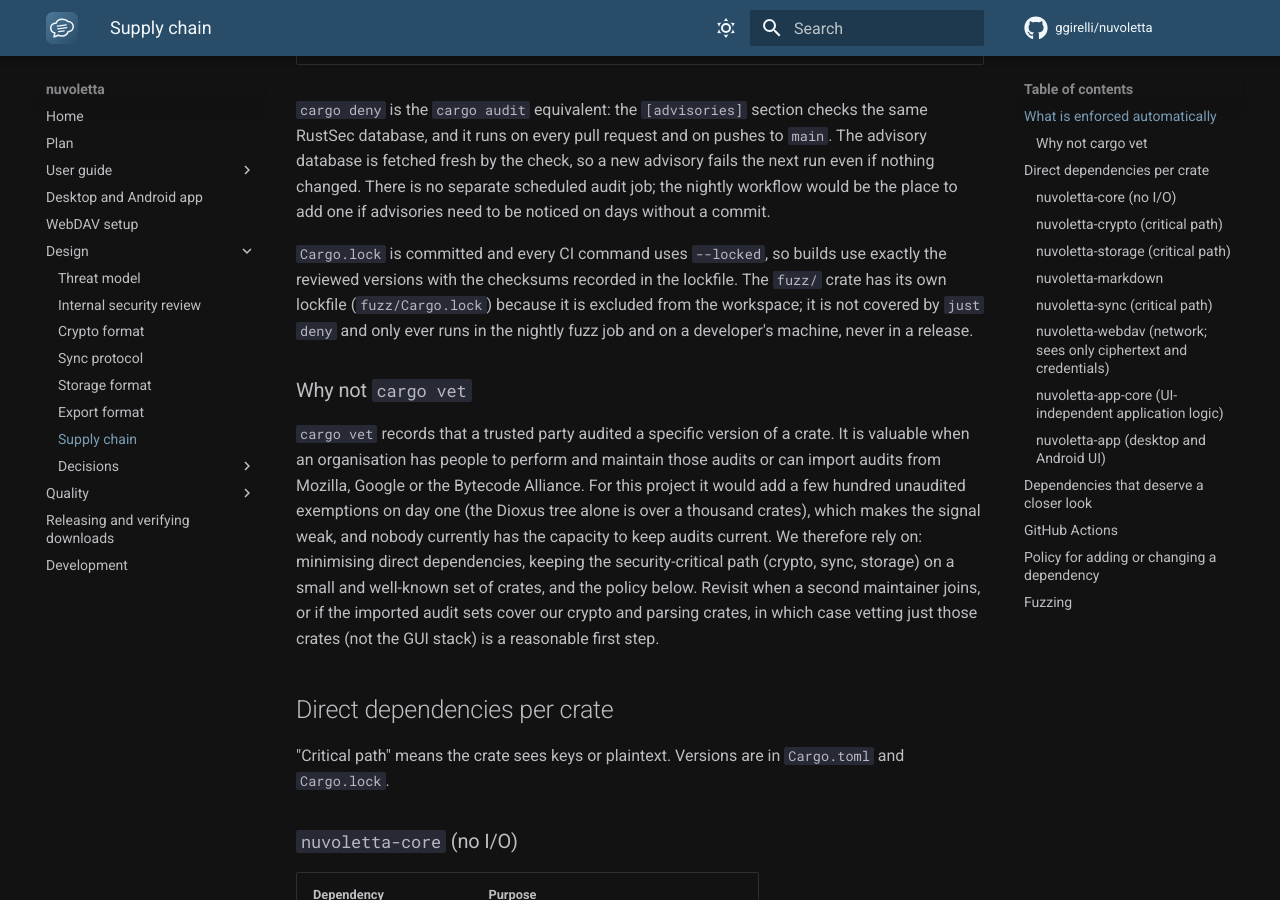
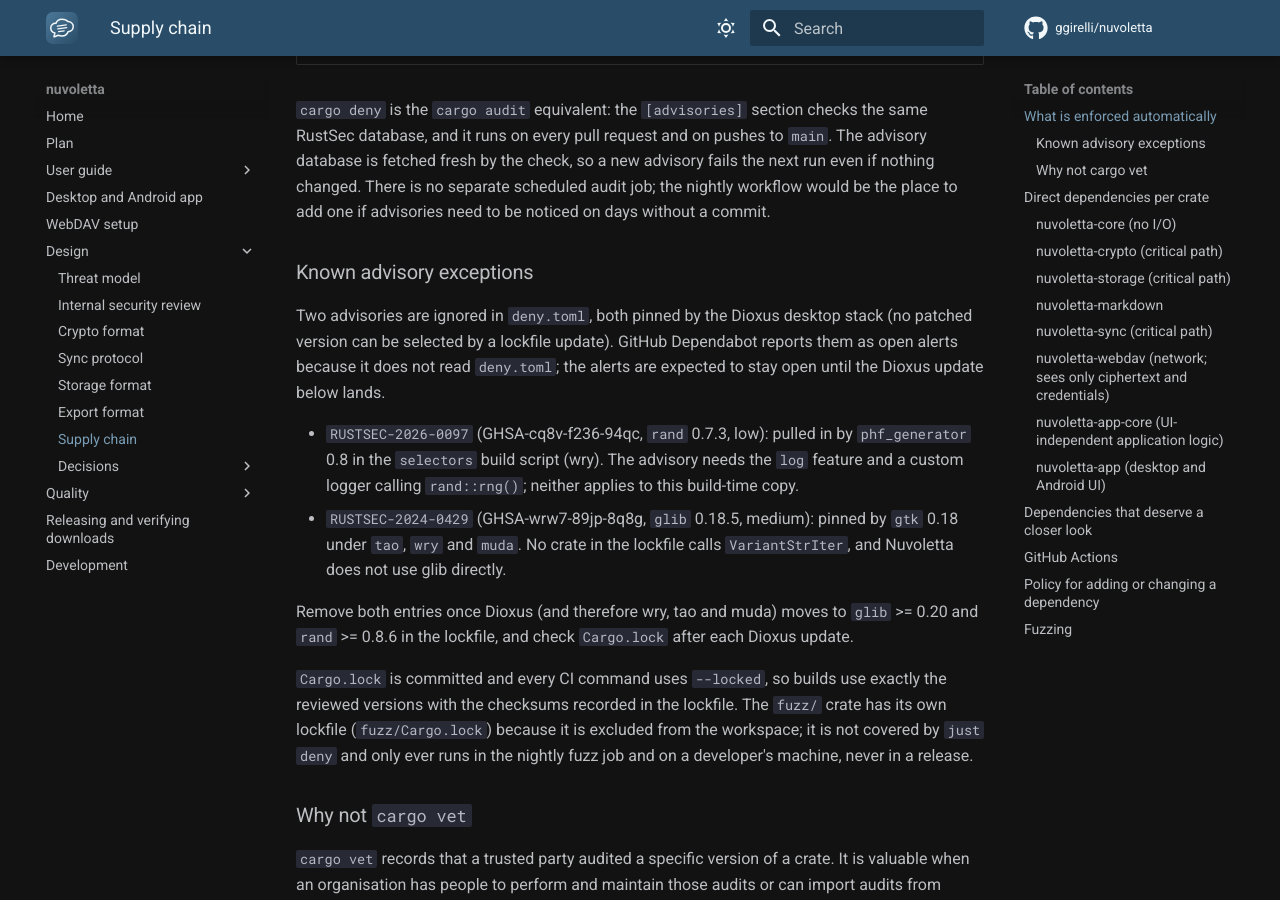
Before and after one commit to ggirelli/nuvoletta, an MkDocs documentation site: the page built from docs/SUPPLY_CHAIN.md, in a window 1280 px wide and 900 px high, scrolled down 780 px. Built offline with MkDocs 1.6.1 and Material for MkDocs 9.7.7, drawn with Linux system fonts in a browser that asks for light colours; plug-ins that fetch from the network failed and are left out.

Commit message:
chore(deps): document unreachable rand and glib advisories (#32)
Dependabot alerts for \`rand\` 0.7.3 (GHSA-cq8v-f236-94qc) and \`glib\`
0.18.5 (GHSA-wrw7-89jp-8q8g) have no patched version reachable by a
lockfile update: both are pinned by the Dioxus 0.7.10 desktop stack. The
advisories are already ignored in \`deny.toml\` (RUSTSEC-2026-0097,
RUSTSEC-2024-0429). This PR makes those reasons precise and documents
them in \`docs/SUPPLY_CHAIN.md\`. No lockfile change. Dependabot will
keep showing the alerts until Dioxus moves to glib >= 0.20 and rand >=
0.8.6.

🤖 Generated with [Claude Code](https://claude.com/claude-code)

Co-authored-by: Claude Opus 5.5 <noreply@anthropic.com>

```diff
--- a/docs/SUPPLY_CHAIN.md
+++ b/docs/SUPPLY_CHAIN.md
@@ -23,6 +23,23 @@ database, and it runs on every pull request and on pushes to `main`. The advisor
 fetched fresh by the check, so a new advisory fails the next run even if nothing changed. There is
 no separate scheduled audit job; the nightly workflow would be the place to add one if advisories
 need to be noticed on days without a commit.
+
+### Known advisory exceptions
+
+Two advisories are ignored in `deny.toml`, both pinned by the Dioxus desktop stack (no patched
+version can be selected by a lockfile update). GitHub Dependabot reports them as open alerts
+because it does not read `deny.toml`; the alerts are expected to stay open until the Dioxus update
+below lands.
+
+* `RUSTSEC-2026-0097` (GHSA-cq8v-f236-94qc, `rand` 0.7.3, low): pulled in by `phf_generator` 0.8
+  in the `selectors` build script (wry). The advisory needs the `log` feature and a custom logger
+  calling `rand::rng()`; neither applies to this build-time copy.
+* `RUSTSEC-2024-0429` (GHSA-wrw7-89jp-8q8g, `glib` 0.18.5, medium): pinned by `gtk` 0.18 under
+  `tao`, `wry` and `muda`. No crate in the lockfile calls `VariantStrIter`, and Nuvoletta does not
+  use glib directly.
+
+Remove both entries once Dioxus (and therefore wry, tao and muda) moves to `glib` >= 0.20 and
+`rand` >= 0.8.6 in the lockfile, and check `Cargo.lock` after each Dioxus update.
 
 `Cargo.lock` is committed and every CI command uses `--locked`, so builds use exactly the reviewed
 versions with the checksums recorded in the lockfile. The `fuzz/` crate has its own lockfile
```
Also changed, not shown: deny.toml (+6 -4 lines).
